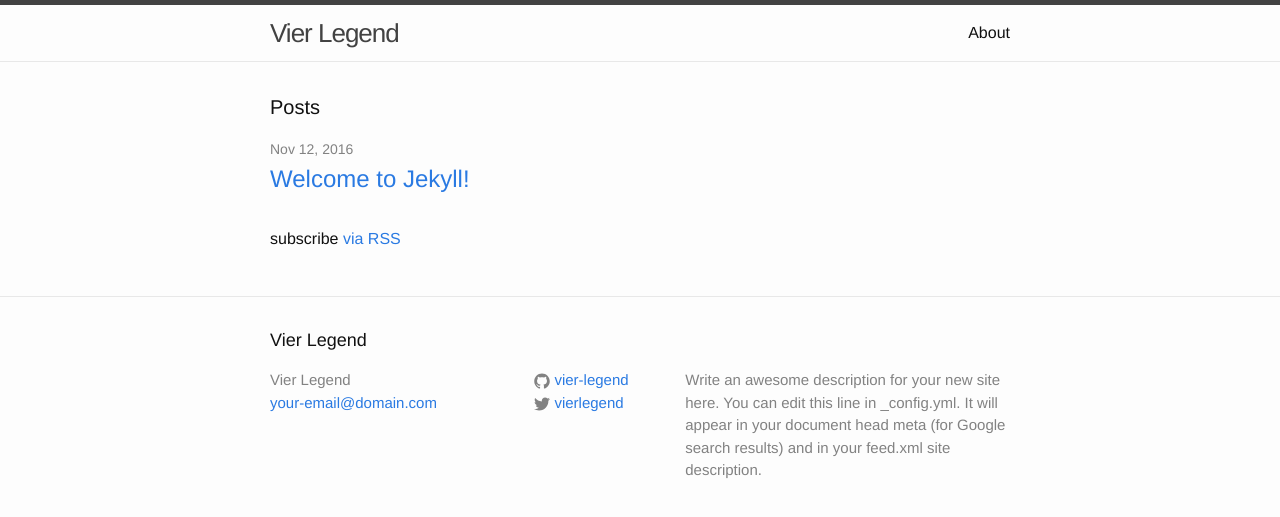
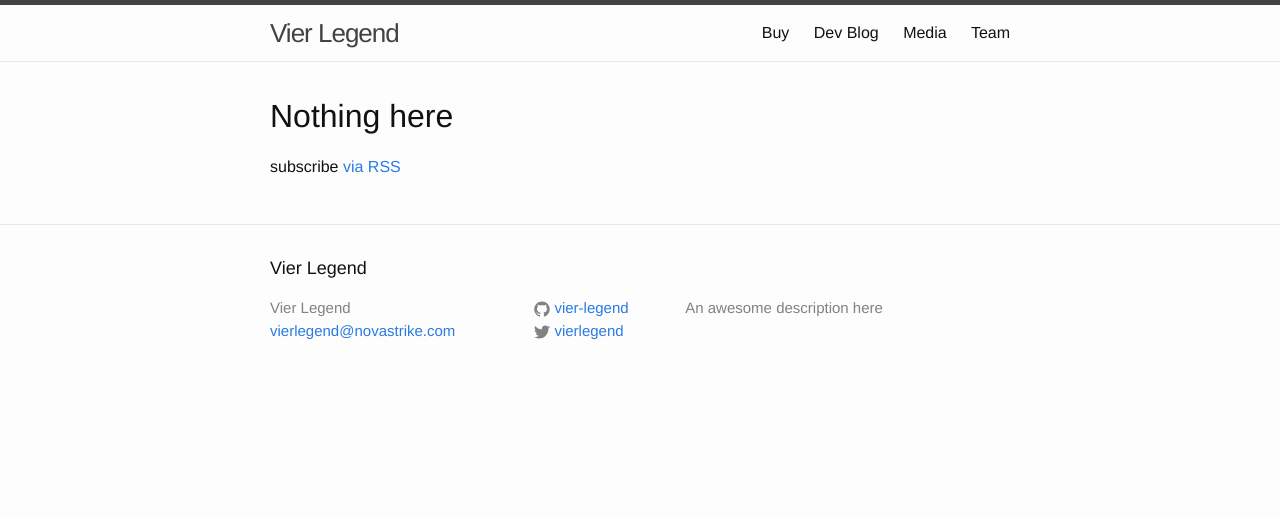
Before and after one commit to vier-legend/vier-legend.github.io, a Jekyll site: the page built from index.html, in a window 1280 px wide. Shown: the top 517 px of the page. Built offline with Jekyll 4.4.1, drawn with Linux system fonts in a browser that asks for light colours.

Commit message:
Add base for pages

```diff
--- a/_config.yml
+++ b/_config.yml
@@ -7,13 +7,11 @@
 
 # Site settings
 title: Vier Legend
-email: your-email@domain.com
+email: vierlegend@novastrike.com
 description: > # this means to ignore newlines until "baseurl:"
-  Write an awesome description for your new site here. You can edit this
-  line in _config.yml. It will appear in your document head meta (for
-  Google search results) and in your feed.xml site description.
+  An awesome description here
 baseurl: "" # the subpath of your site, e.g. /blog
-url: "http://yourdomain.com" # the base hostname & protocol for your site
+url: "http://vier-legend.novastrike.com" # the base hostname & protocol for your site
 twitter_username: vierlegend
 github_username:  vier-legend
 
--- a/index.html
+++ b/index.html
@@ -4,19 +4,7 @@ layout: default
 
 <div class="home">
 
-  <h1 class="page-heading">Posts</h1>
-
-  <ul class="post-list">
-    {% for post in site.posts %}
-      <li>
-        <span class="post-meta">{{ post.date | date: "%b %-d, %Y" }}</span>
-
-        <h2>
-          <a class="post-link" href="{{ post.url | prepend: site.baseurl }}">{{ post.title }}</a>
-        </h2>
-      </li>
-    {% endfor %}
-  </ul>
+  <h1>Nothing here</h1>
 
   <p class="rss-subscribe">subscribe <a href="{{ "/feed.xml" | prepend: site.baseurl }}">via RSS</a></p>
 
```
Also changed, not shown: about.md (deleted, +0 -15 lines), pages/buy.html (added, +7 -0 lines), pages/devblog.html (added, +7 -0 lines), pages/media.html (added, +7 -0 lines), pages/team.html (added, +7 -0 lines).
